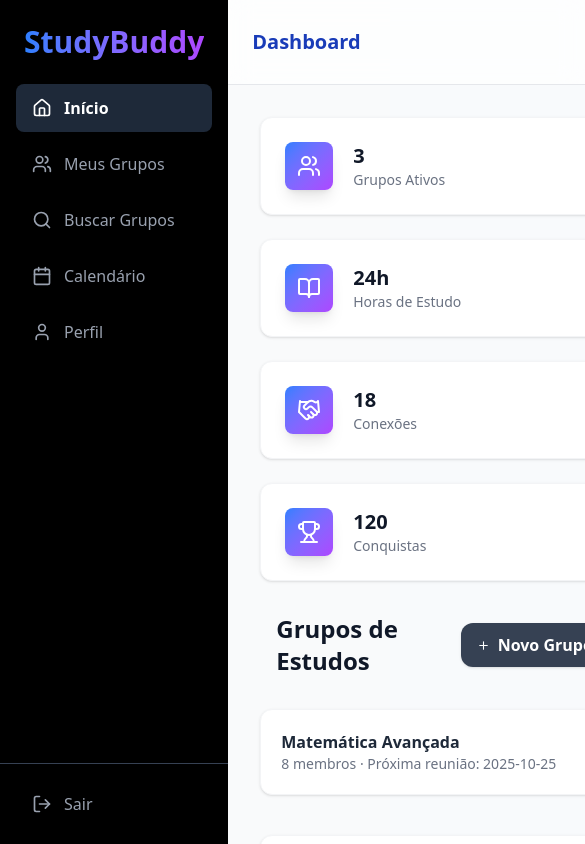
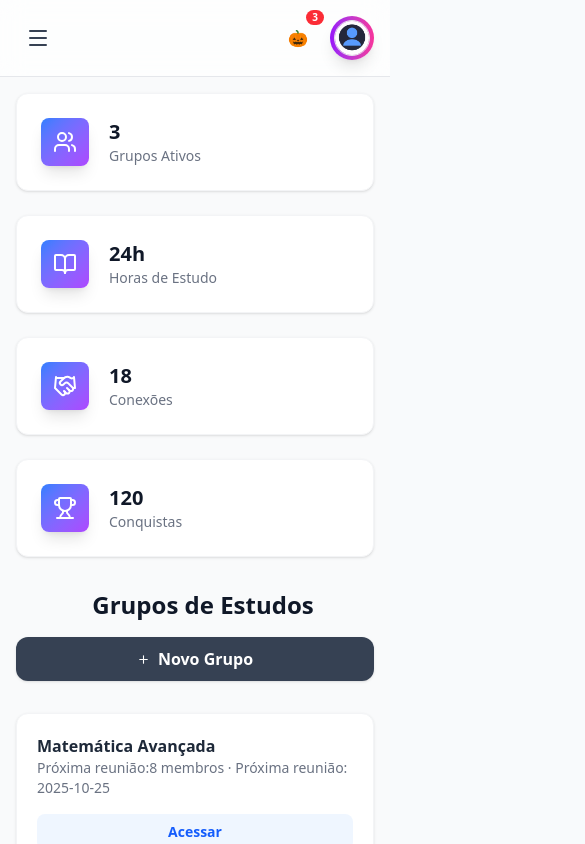
Before and after one commit to tiaaago/pi-senac-4, a Next.js app in the folder frontend/: page /dashboard in a window 390 px wide. Shown: the top 844 px of the page, 585 px wide, since content can reach past the window. Built offline with nearby package versions, Linux system fonts and the light colour scheme.

Commit message:
Atualizações de responsividade

```diff
--- a/frontend/src/app/components/Header.js
+++ b/frontend/src/app/components/Header.js
@@ -1,29 +1,44 @@
 // app/components/Header.js
 import Image from 'next/image'
 import user from '@/app/icones/user.png'
+import { Menu } from 'lucide-react'
 
-export default function Header() {
+// PROP 'onOpenSidebar'
+export default function Header({ onOpenSidebar }) {
   return (
-    <header className="flex items-center justify-between px-6 py-4 border-b border-gray-200 bg-white/70 backdrop-blur-md sticky top-0 z-20">
-      <h1 className="text-xl font-semibold text-blue-800">Dashboard</h1>
+    <header className="flex items-center justify-between px-4 sm:px-6 py-4 border-b border-gray-200 bg-white/70 backdrop-blur-md sticky top-0 z-20">
 
-      <div className="flex items-center gap-5">
+      <div className="flex items-center gap-4">
+        {/* BOTÃO HAMBÚRGUER (só aparece em mobile - 'lg:hidden') */}
+        <button
+          onClick={onOpenSidebar}
+          className="text-gray-700 p-2.5 hover:bg-blue-50 rounded-full lg:hidden"
+        >
+          <Menu size={24} />
+        </button>
+
+        {/* Título escondido em telas muito pequenas (xs) */}
+        <h1 className="text-xl font-semibold text-blue-800 hidden sm:block">Dashboard</h1>
+      </div>
+      <div className="flex items-center gap-3 sm:gap-5">
         <button className="relative p-2.5 hover:bg-blue-50 rounded-full">
           <span className="absolute -top-1.5 -right-1.5 bg-red-500 text-white text-[10px] font-bold rounded-full px-1.5">
             3
           </span>
           🎃
         </button>
-        <div class="relative p-2 bg-gradient-to-r from-purple-600 to-pink-500 rounded-full shadow-lg">
-        <div className="flex items-center gap-3">
-          <Image src={user} alt="User" width={36} height={36} className="rounded-full border border-gray-200" />
-          <div className="text-sm leading-tight">
-            <p className="font-medium text-gray-800">Aghata Nunes</p>
-            <p className="text-black-1000 text-xs">FLOPTOCK</p>
+        {/* Gradiente de fundo escondido em telas pequenas para economizar espaço */}
+        <div className="relative p-1 sm:p-2 bg-gradient-to-r from-purple-600 to-pink-500 rounded-full shadow-lg">
+          <div className="flex items-center gap-3">
+            <Image src={user} alt="User" width={36} height={36} className="rounded-full border border-gray-200" />
+            {/* Infos do usuário escondidas em telas pequenas */}
+            <div className="text-sm leading-tight hidden sm:block">
+              <p className="font-medium text-gray-800">Aghata Nunes</p>
+              <p className="text-black-1000 text-xs">FLOPTOCK</p>
+            </div>
           </div>
         </div>
       </div>
-    </div>
     </header>
   )
 }
--- a/frontend/src/app/components/Sidebar.js
+++ b/frontend/src/app/components/Sidebar.js
@@ -1,6 +1,6 @@
-// app/components/Sidebar.js
 'use client'
-import { Home, Users, Search, Calendar, User, LogOut } from 'lucide-react'
+// IMPORTAR O 'X' PARA FECHAR
+import { Home, Users, Search, Calendar, User, LogOut, X } from 'lucide-react'
 import Link from 'next/link'
 import { usePathname } from 'next/navigation'
 
@@ -12,18 +12,37 @@ const navItems = [
   { href: '/dashboard/profile', icon: User, label: 'Perfil' },
 ]
 
-export default function Sidebar() {
+// ACEITAR PROPS 'isOpen' E 'onClose'
+export default function Sidebar({ isOpen, onClose }) {
   const pathname = usePathname()
 
   return (
-    // 1. Sidebar preta
-    <aside className="w-60 bg-black flex flex-col">
-      <div className="p-6">
+    <>
+      {/* OVERLAY (fundo escuro clicável, só aparece em mobile) */}
+      <div
+        onClick={onClose}
+        className={`fixed inset-0 bg-black/50 z-20 lg:hidden transition-opacity
+          ${isOpen ? 'opacity-100' : 'opacity-0 pointer-events-none'}`}
+      />
+
+      {/* CLASSES DA SIDEBAR */}
+      <aside
+        className={`w-60 bg-black flex flex-col fixed inset-y-0 left-0 z-30
+          transition-transform duration-300 ease-in-out
+          lg:static lg:flex lg:translate-x-0
+          ${isOpen ? 'translate-x-0' : '-translate-x-full'}`}
+      >
+        {/* BOTÃO DE FECHAR (só mobile) */}
+        <div className="p-6 flex justify-between items-center">
           <h1 className="text-3xl font-bold text-transparent bg-clip-text bg-gradient-to-r from-blue-500 to-purple-500">
             StudyBuddy
           </h1>
+          <button onClick={onClose} className="text-gray-400 hover:text-white lg:hidden">
+            <X size={24} />
+          </button>
         </div>
 
+        {/* Navegação Principal*/}
         <nav className="flex-1 px-4 space-y-2">
           {navItems.map(({ href, icon: Icon, label }) => {
             const active = pathname === href
@@ -31,6 +50,7 @@ export default function Sidebar() {
               <Link
                 key={href}
                 href={href}
+                onClick={onClose} // Fecha o menu ao clicar no link no mobile
                 className={`flex items-center gap-3 px-4 py-3 rounded-lg transition-all
                   ${active
                     ? 'bg-gray-800 text-white font-semibold'
@@ -42,7 +62,6 @@ export default function Sidebar() {
             )
           })}
         </nav>
-
         <div className="p-4 border-t border-gray-700">
           <Link
             href="/login"
@@ -53,5 +72,6 @@ export default function Sidebar() {
           </Link>
         </div>
       </aside>
+    </>
   )
 }
--- a/frontend/src/app/dashboard/layout.js
+++ b/frontend/src/app/dashboard/layout.js
@@ -1,15 +1,23 @@
 // app/dashboard/layout.js
+'use client'
+import { useState } from 'react'
 import Sidebar from '@/app/components/Sidebar'
 import Header from '@/app/components/Header'
 
 export default function DashboardLayout({ children }) {
+
+  const [sidebarOpen, setSidebarOpen] = useState(false)
+
   return (
-    <div className="flex h-screen bg-gray-50">
-      <Sidebar />
-
-      <div className="flex flex-col flex-1">
-        <Header />
-        <main className="flex-1 p-8 overflow-y-auto">{children}</main>
+    // Adicionado 'overflow-hidden' para evitar scroll no body em mobile
+    <div className="flex h-screen bg-gray-50 overflow-hidden">
+      <Sidebar
+        isOpen={sidebarOpen}
+        onClose={() => setSidebarOpen(false)}
+      />
+      <div className="flex flex-col flex-1 relative w-full">
+        <Header onOpenSidebar={() => setSidebarOpen(true)} />
+        <main className="flex-1 p-4 sm:p-8 overflow-y-auto">{children}</main>
       </div>
     </div>
   )
--- a/frontend/src/app/dashboard/page.js
+++ b/frontend/src/app/dashboard/page.js
@@ -6,7 +6,6 @@ import Button from '@/app/components/Button'
 function StatCard({ icon: Icon, label, value }) {
   return (
     <div className="bg-white rounded-xl p-6 flex items-center gap-5 border border-gray-100 shadow-sm">
-      {/* 1. Ícone com fundo e cor em gradiente (azul para roxo) */}
       <div className="p-3 bg-gradient-to-br from-blue-500 to-purple-500 text-white rounded-lg shadow-lg">
         <Icon size={24} />
       </div>
@@ -20,17 +19,20 @@ function StatCard({ icon: Icon, label, value }) {
 
 function GroupItem({ nome, membros, data }) {
   return (
-    <div className="bg-white border border-gray-100 shadow-sm rounded-xl p-5 flex items-center justify-between">
+    <div className="bg-white border border-gray-100 shadow-sm rounded-xl p-5 flex items-center justify-between
+    flex flex-col sm:flex-row items-start sm:items-center
+                    justify-between gap-4">
       <div>
         <p className="font-semibold text-gray-800">{nome}</p>
-        <p className="text-sm text-gray-500">
-          {membros} membros · Próxima reunião: {data}
+        <p className="flex flex-col sm:flex-row text-sm text-gray-500 gap-x-2">
+          <span className="hidden sm:inline">·</span>
+          <span>Próxima reunião:{membros} membros · Próxima reunião: {data}</span>
         </p>
       </div>
       {/* Botão secundário (sutil) */}
-      <button className="px-5 py-2 text-sm font-semibold text-blue-600 bg-blue-50 hover:bg-blue-100 rounded-lg">
-        Acessar
-      </button>
+        <button className="w-full sm:w-auto px-5 py-2 text-sm font-semibold text-blue-600 bg-blue-50 hover:bg-blue-100 rounded-lg">
+          Acessar
+        </button>
     </div>
   )
 }
@@ -49,15 +51,15 @@ export default function DashboardPage() {
 
       {/* Grupos */}
       <section>
-        <div className="flex justify-between items-center mb-8">
+        <div className="flex flex-col sm:flex-row justify-between items-center gap-4 mb-8">
           <h2 className="text-2xl ml-4 font-bold text-gray-900">Grupos de Estudos</h2>
-          <Button className="w-xl mr-6 flex items-center gap-2">
+          <Button className="w-full sm:w-auto flex items-center justify-center gap-2">
             <Plus size={13} />
             Novo Grupo
           </Button>
         </div>
 
-        <div className="grid gap-10">
+        <div className="grid gap-4 sm:gap-6">
           <GroupItem nome="Matemática Avançada" membros={8} data="2025-10-25" />
           <GroupItem nome="Programação Web" membros={12} data="2025-10-24" />
           <GroupItem nome="Banco de Dados" membros={6} data="2025-10-26" />
```
Lines whose indentation alone changed are shown as unchanged.
